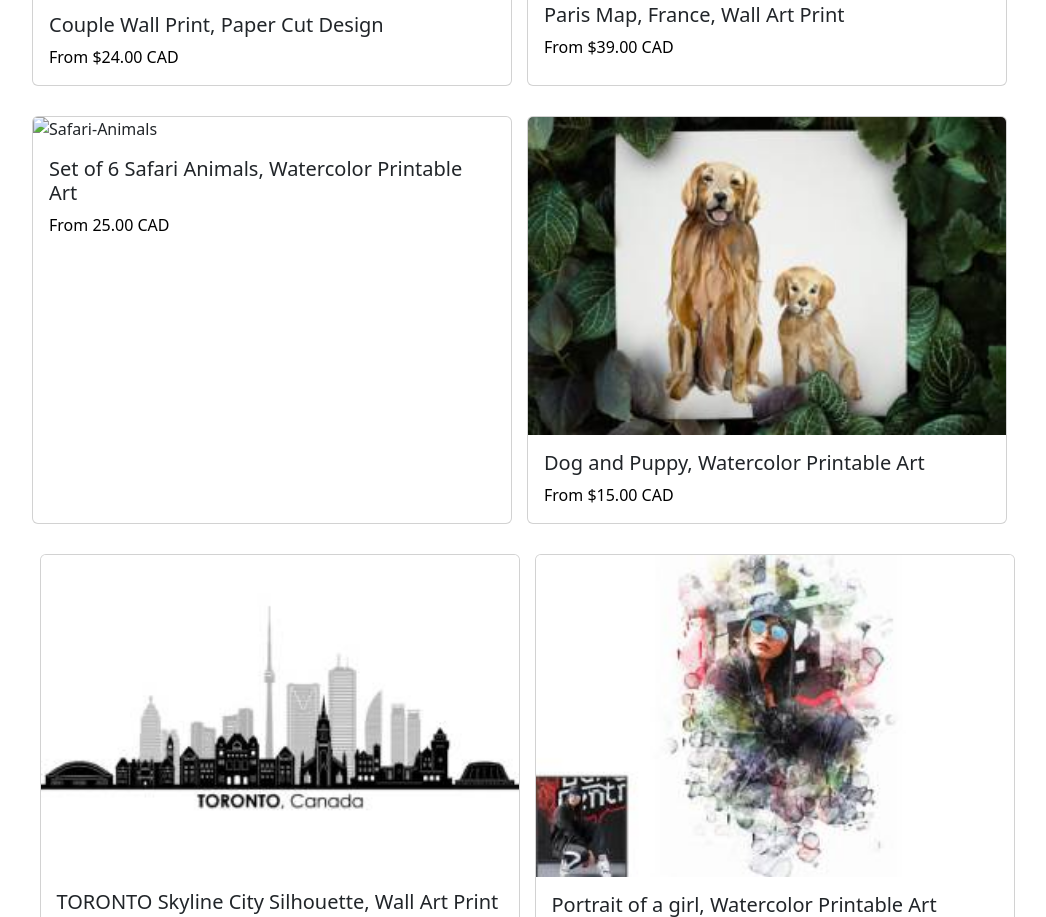
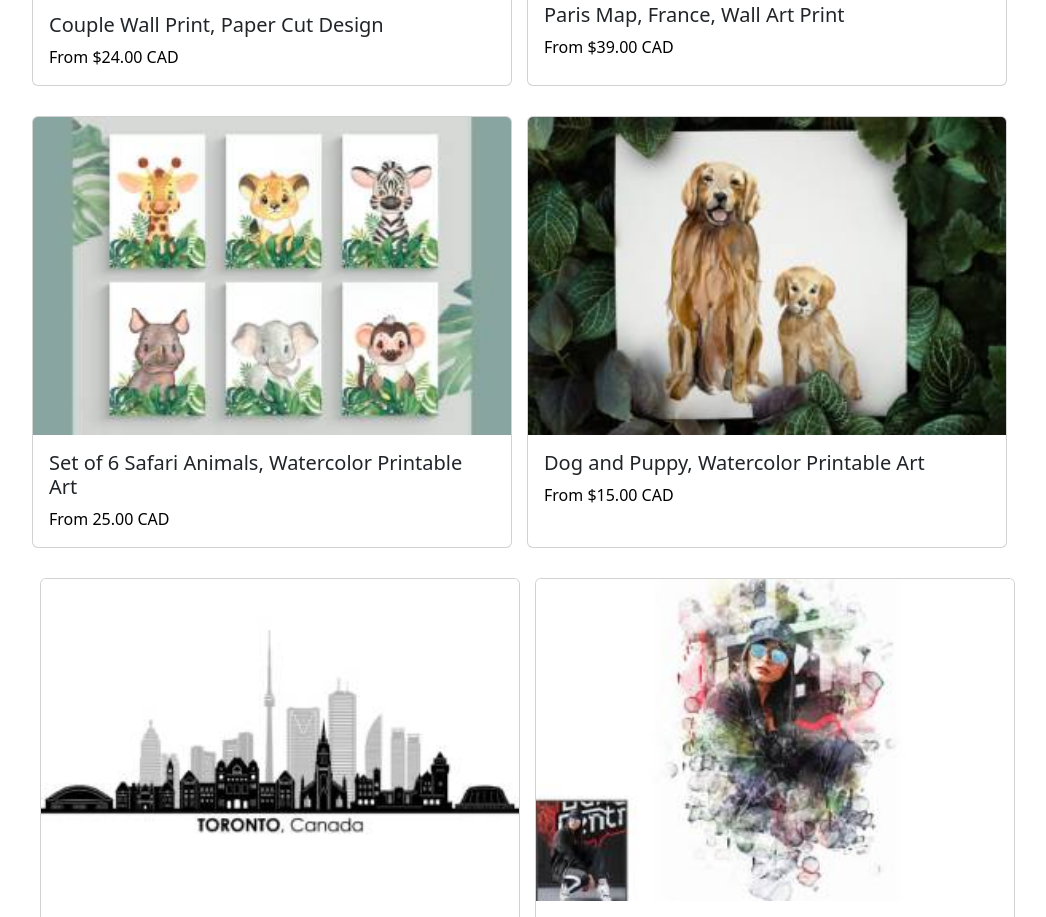
Before and after one commit to katerynastarynska/digitalArtWorks, a plain HTML site: page bestsellers.html in a window 1280 px wide. Shown: the part 1030-1947 px from the top of the page, without its empty margins (113-1159 px from the left). Drawn offline with nearby package versions, Linux system fonts and the light colour scheme; the site is published under a folder, as on GitHub Pages, so addresses that start at the root find nothing.

Commit message:
minor fix

```diff
--- a/bestsellers.html
+++ b/bestsellers.html
@@ -100,7 +100,7 @@
                     </div>
                 </div>
                 <div class="card best-sellers__card" style="width: 30rem;">
-                    <img src="/images/bestsellers/Safari-Animals.jpg" class="card-img-top" alt="Safari-Animals">
+                    <img src="./images/bestsellers/Safari-Animals.jpg" class="card-img-top" alt="Safari-Animals">
                     <div class="card-body best-sellers__card-body">
                         <h5 class="card-title">Set of 6 Safari Animals, Watercolor Printable Art</h5>
                         <p class="card-text">From 25.00 CAD</p>
```
